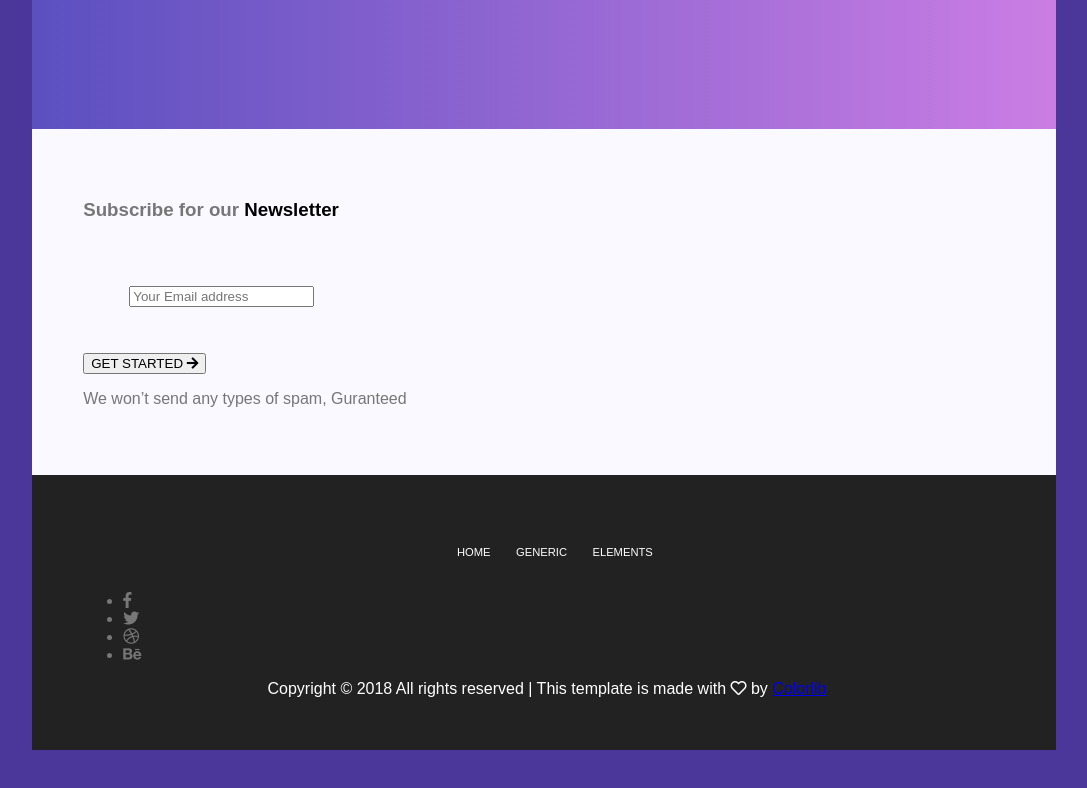
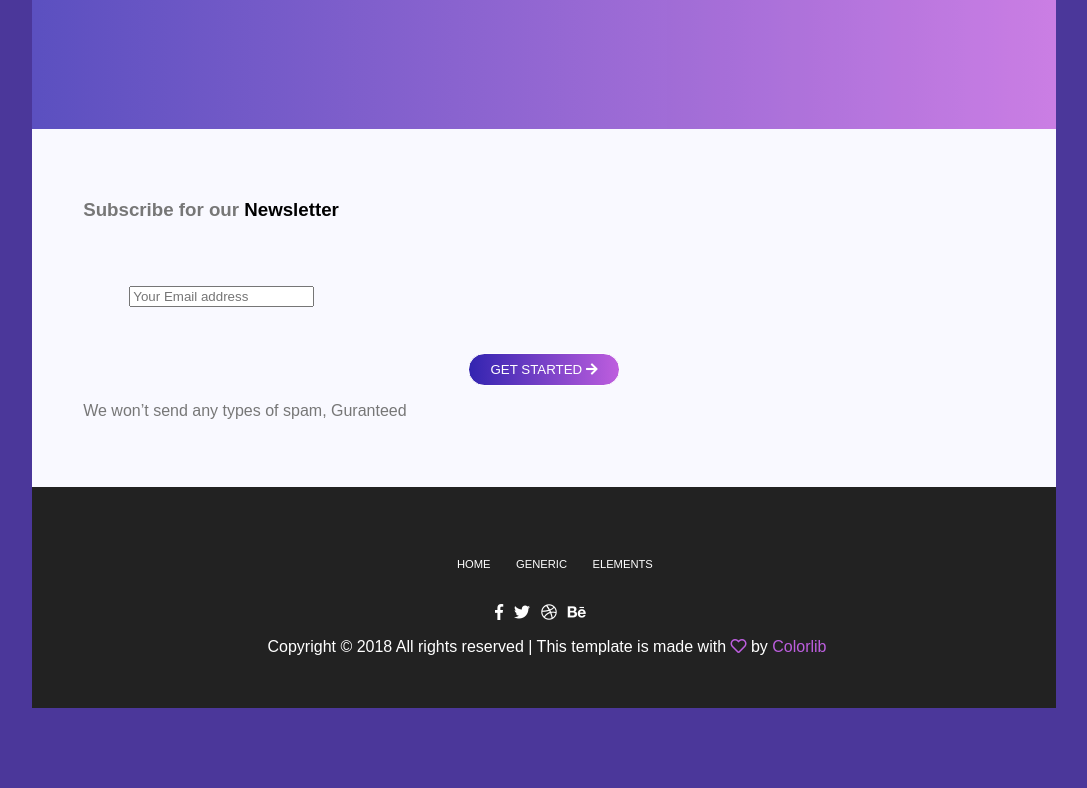
Before and after one commit to danmerb/plantilla, a plain HTML site: page index.html in a window 1280 px wide. Shown: the part 2115-2903 px from the top of the page, without its empty margins (96-1183 px from the left). After the commit the page ends 2871 px from the top, so only its background shows below. Drawn offline with Linux system fonts and the light colour scheme.

Commit message:
Update index.html

```diff
--- a/index.html
+++ b/index.html
@@ -161,7 +161,7 @@
                                 <input name="EMAIL" placeholder="Your Email address" required="" type="email">
                             </div>
                             <div>
-                                <button><span>GET STARTED</span> <i class="fas fa-arrow-right"></i></button>
+                                <button id="boton"><span>GET STARTED</span> <i class="fas fa-arrow-right"></i></button>
                             </div>
                             <div>
 
@@ -186,17 +186,19 @@
                     </nav>
                 </section>
                 <section>
+                    <div class="social">
                     <ul>
                         <li><a href="#"></a><i class="fab fa-facebook-f"></i></a></li>
                         <li><a href="#"></a><i class="fab fa-twitter"></i></a></li>
                         <li><a href="#"></a><i class="fab fa-dribbble"></i></a></li>
                         <li><a href="#"></a><i class="fab fa-behance"></i></a></li>
                     </ul>
+                </div>
                 </section>
                 <section>
                     <div class="copyright">Copyright &copy;
                         <script>document.write(new Date().getFullYear());</script> All rights reserved | This template
-                        is made with <span><i class="far fa-heart"></i></span> by <a href="https://colorlib.com">Colorlib</a></div>
+                        is made with <span class="heart"><i class="far fa-heart"></i></span> by <a class="colorib" href="https://colorlib.com">Colorlib</a></div>
                 </section>
 
             </div>
@@ -204,5 +206,3 @@
         </footer>
     </div>
 </body>
-
-</html>
```
